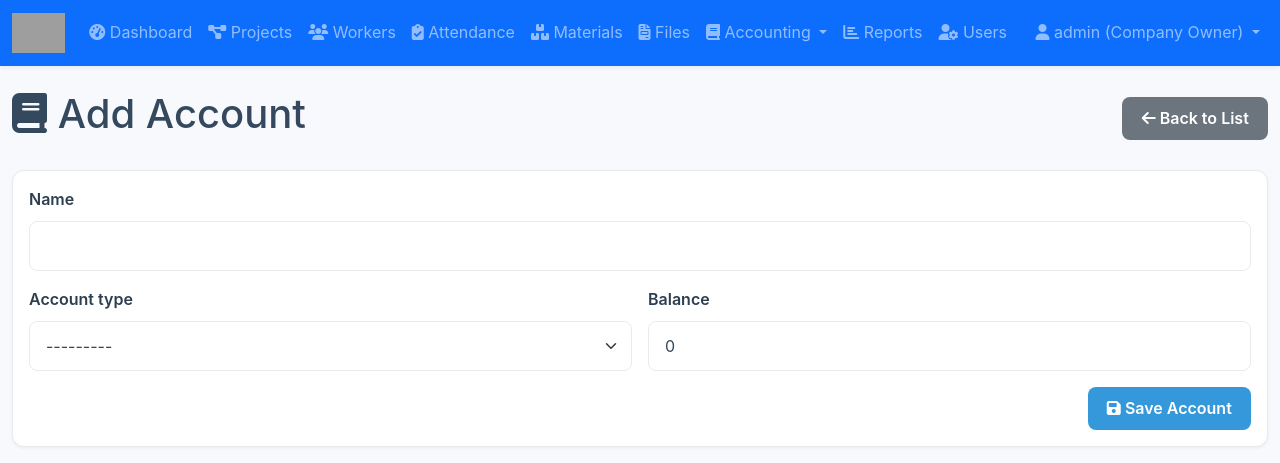
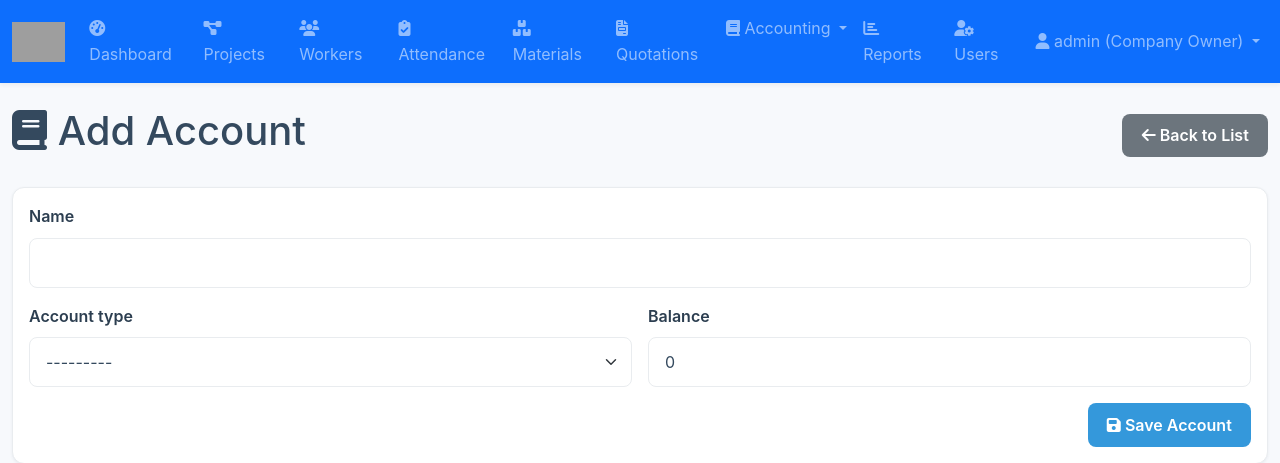
Before and after one commit to praveentp099/uforce_accounting, a Django app: page /accounts/add/ in a window 1280 px wide. Shown: the top 463 px of the page. Run offline with Django 5.2, Linux system fonts and the light colour scheme; a user stored in the database is signed in; some libraries are stand-ins or nearby versions; grey boxes are pictures that could not be loaded.

Commit message:
change files to quotations in base.html

```diff
--- a/templates/base.html
+++ b/templates/base.html
@@ -38,7 +38,7 @@
                     <li class="nav-item"><a class="nav-link" href="{% url 'worker_list' %}"><i class="fas fa-users"></i> Workers</a></li>
                     <li class="nav-item"><a class="nav-link" href="{% url 'attendance_list' %}"><i class="fas fa-clipboard-check"></i> Attendance</a></li>
                     <li class="nav-item"><a class="nav-link" href="{% url 'material_list' %}"><i class="fas fa-boxes-stacked"></i> Materials</a></li>
-                    <li class="nav-item"><a class="nav-link" href="{% url 'quotation_list' %}"><i class="fas fa-file-invoice"></i> Files</a></li>
+                    <li class="nav-item"><a class="nav-link" href="{% url 'quotation_list' %}"><i class="fas fa-file-invoice"></i> Quotations</a></li>
 
                     {% if user|has_role:'admin,owner' %}
                     <li class="nav-item dropdown">
```
